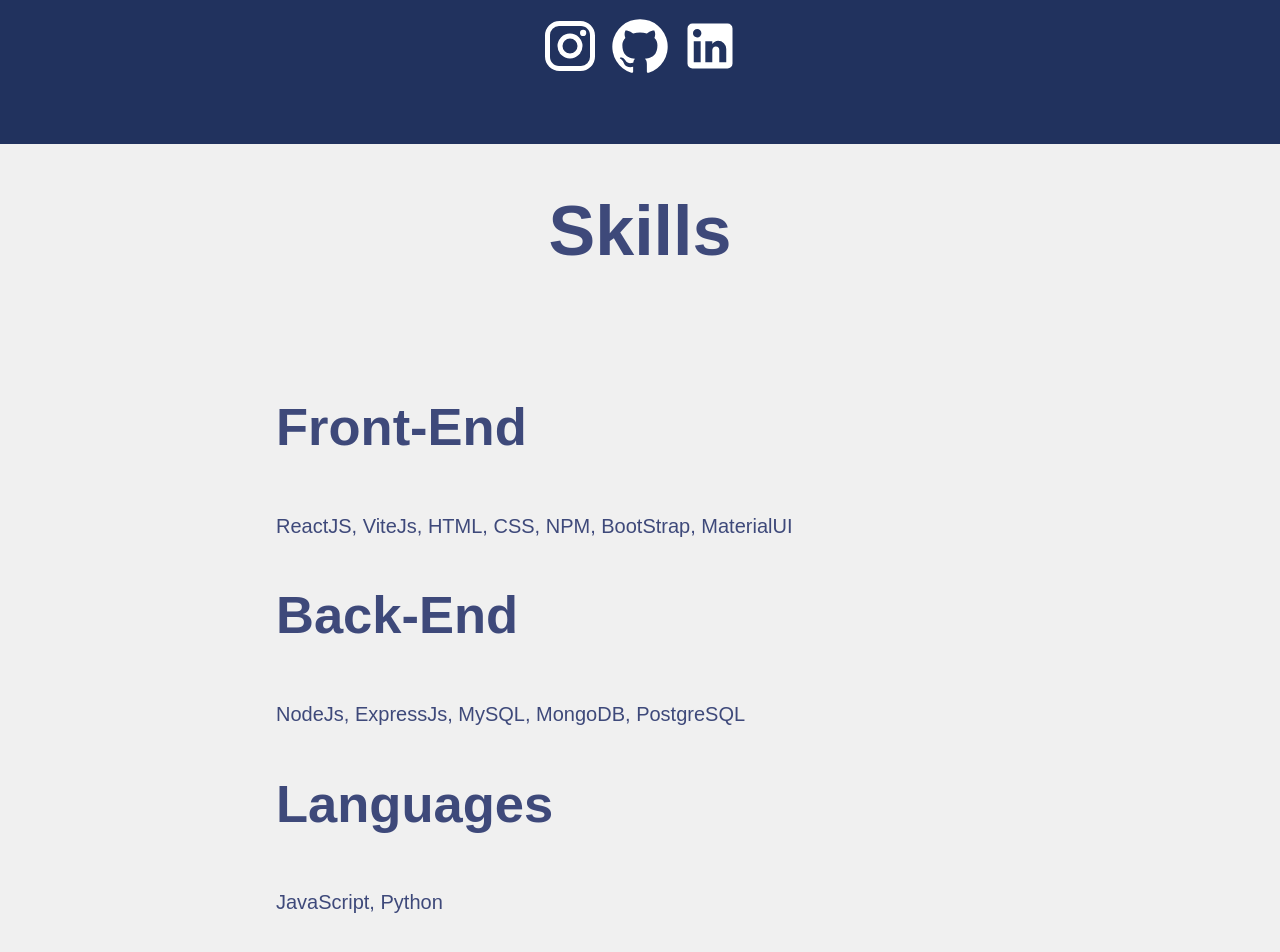
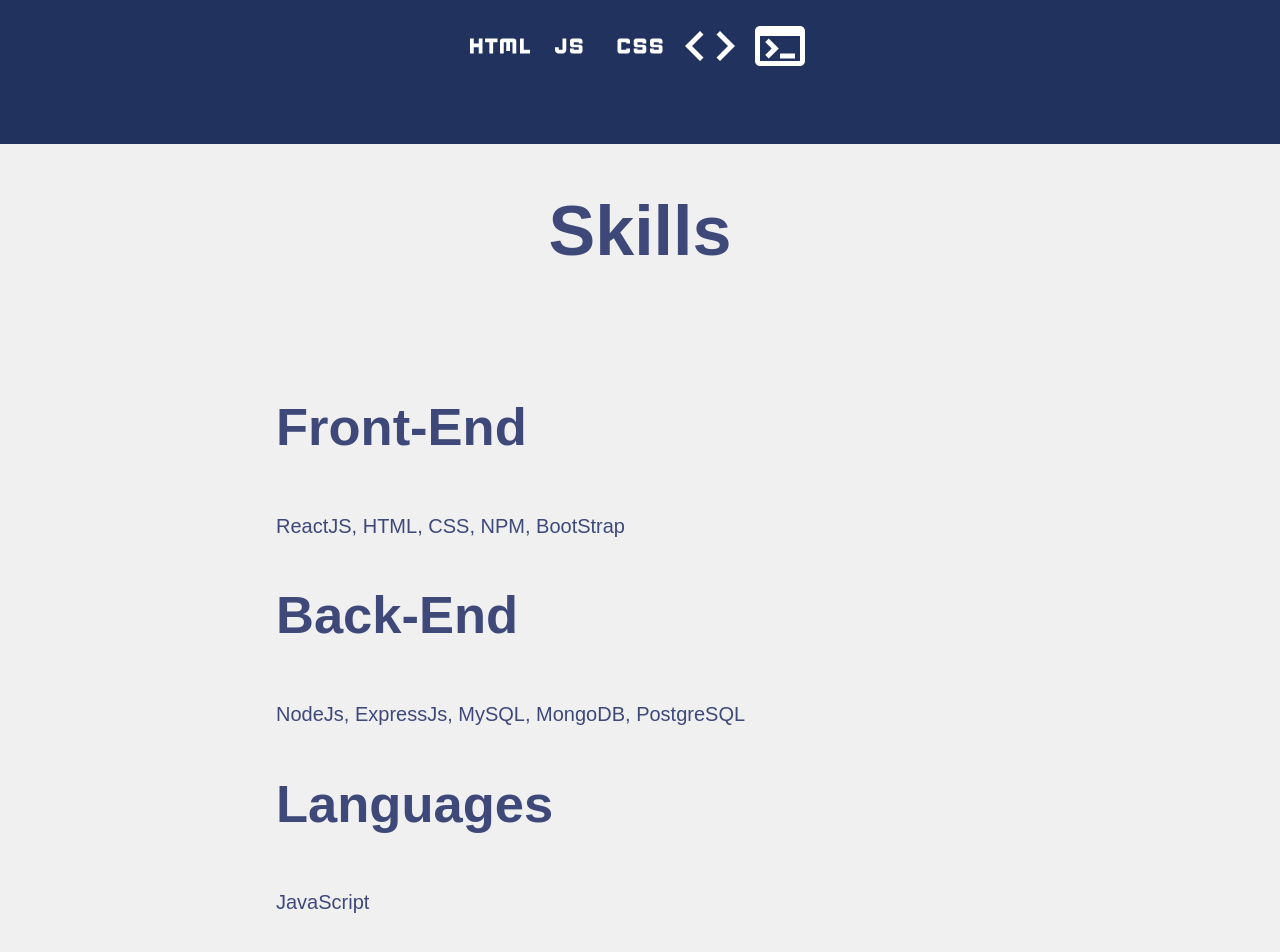
Before and after one commit to Csalinas1009/Portfolio_site, a React (Vite) app: page / in a window 1280 px wide. Shown: the part 456-1408 px from the top of the page. Built offline with nearby package versions, Linux system fonts and the light colour scheme.

Commit message:
added emoji flairs to elements and mouseover tooltips.

```diff
--- a/src/pages/Experience.jsx
+++ b/src/pages/Experience.jsx
@@ -19,7 +19,7 @@ function Experience() {
           <h3 className="vertical-timeline-element-title">Customer Service Representative</h3>
           <h4 className="vertical-timeline-element-subtitle">Westwood, NJ</h4>
           <p>
-            Order entry, Order status, Sales
+            Order entry, Order status, Troubleshooting, Returns and Warranty service
           </p>
         </VerticalTimelineElement>
         <VerticalTimelineElement
@@ -31,7 +31,7 @@ function Experience() {
           <h3 className="vertical-timeline-element-title">New Jersey Intitute of Technology</h3>
           <h4 className="vertical-timeline-element-subtitle">Newark, NJ</h4>
           <p>
-            Software Development Bootcamp
+            Full Stack software development Bootcamp
           </p>
         </VerticalTimelineElement>
         <VerticalTimelineElement
@@ -42,7 +42,7 @@ function Experience() {
         >
           <h3 className="vertical-timeline-element-title">Junior Web Designer</h3>
           <p>
-            Developing your next big project!
+            Developing your next big project! 🚧
           </p>
         </VerticalTimelineElement>
       </VerticalTimeline>
--- a/src/pages/Home.jsx
+++ b/src/pages/Home.jsx
@@ -1,9 +1,12 @@
 import React from 'react'
-import { GitHub } from '@mui/icons-material'
-import { LinkedIn } from '@mui/icons-material'
-import { Instagram } from '@mui/icons-material'
 import { Tooltip } from '@mui/material';
 import '../styles/Home.css'
+import CssIcon from '@mui/icons-material/Css';
+import CodeIcon from '@mui/icons-material/Code';
+import HtmlIcon from '@mui/icons-material/Html';
+import JavascriptIcon from '@mui/icons-material/Javascript';
+import TerminalIcon from '@mui/icons-material/Terminal';
+
 
 function Home() {
   return (
@@ -11,10 +14,12 @@ function Home() {
       <div className='about'>
         <h2>Hi, I'm Christian Salinas</h2>
         <div className='prompt'>
-          <p className='hoverSocials'>Junior Developer with a passion for learning <Tooltip title='click on my socials to find out more!' >🚀</Tooltip> </p>
-          <a href='https://www.instagram.com/c.salinas90/'><Instagram /></a>
-          <a href='https://github.com/Csalinas1009'><GitHub /></a>
-          <a href='https://linkedin.com/in/christiansalinas09'><LinkedIn /></a>
+          <p className='hoverSocials'>Junior Developer with a passion for learning <Tooltip title='click on my socials to learn more!' >🚀</Tooltip> </p>
+          <HtmlIcon/>
+          <JavascriptIcon/>
+          <CssIcon/>
+          <CodeIcon/>
+          <TerminalIcon/>
         </div>
       </div>
       <div className='skills'>
@@ -22,7 +27,7 @@ function Home() {
         <ol className='list'>
           <li className='item'>
             <h2>Front-End</h2>
-            <span>ReactJS, ViteJs, HTML, CSS, NPM, BootStrap, MaterialUI</span>
+            <span>ReactJS, HTML, CSS, NPM, BootStrap</span>
           </li>
           <li className='item'>
             <h2>Back-End</h2>
@@ -30,7 +35,7 @@ function Home() {
           </li>
           <li className='item'>
             <h2>Languages</h2>
-            <span>JavaScript, Python</span>
+            <span>JavaScript</span>
           </li>
         </ol>
       </div>
--- a/src/pages/Projects.jsx
+++ b/src/pages/Projects.jsx
@@ -7,7 +7,6 @@ import "../styles/Projects.css";
 function Projects() {
   return (
     <div className="projects">
-      <h1> My Personal Projects</h1>
       <div className="projectList">
         {ProjectList.map((project, idx) => {
           return (
--- a/src/styles/Home.css
+++ b/src/styles/Home.css
@@ -20,6 +20,7 @@
     background-color: #21325e;
     color: #f0f0f0;
   }
+
 
   .about h2 {
     font-family: "Segoe UI", Tahoma, Geneva, Verdana, sans-serif;
```
